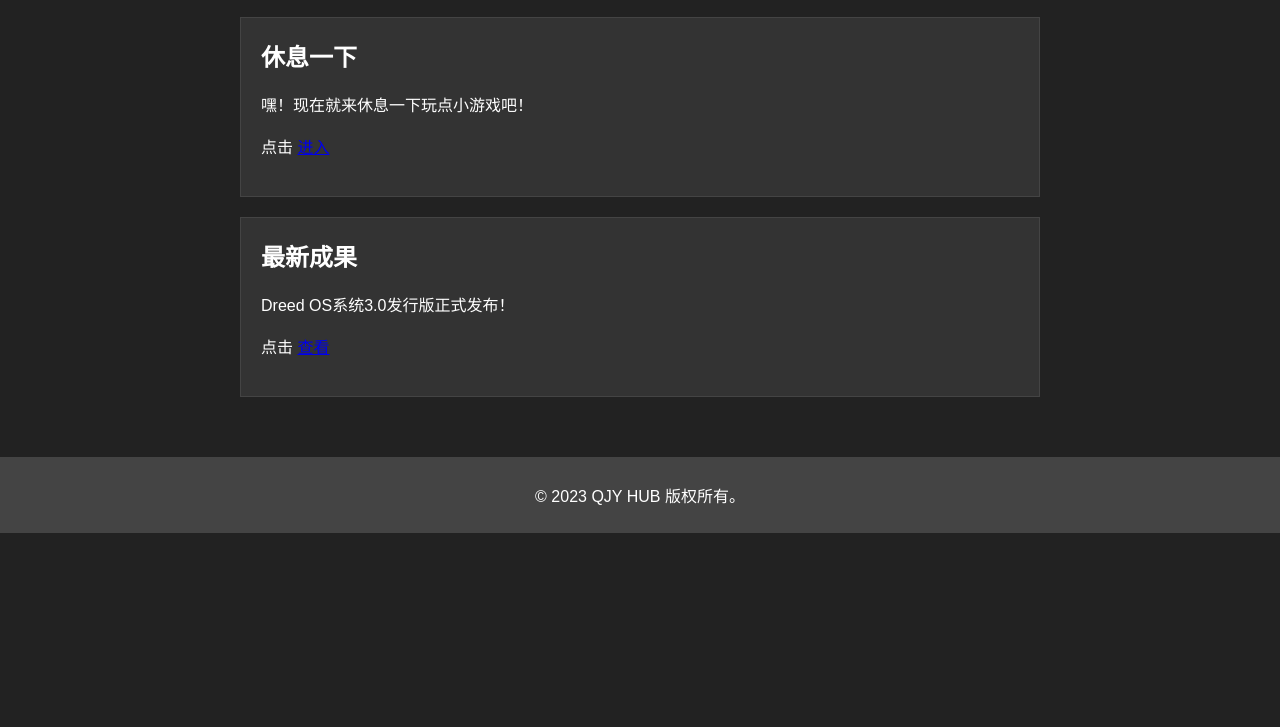
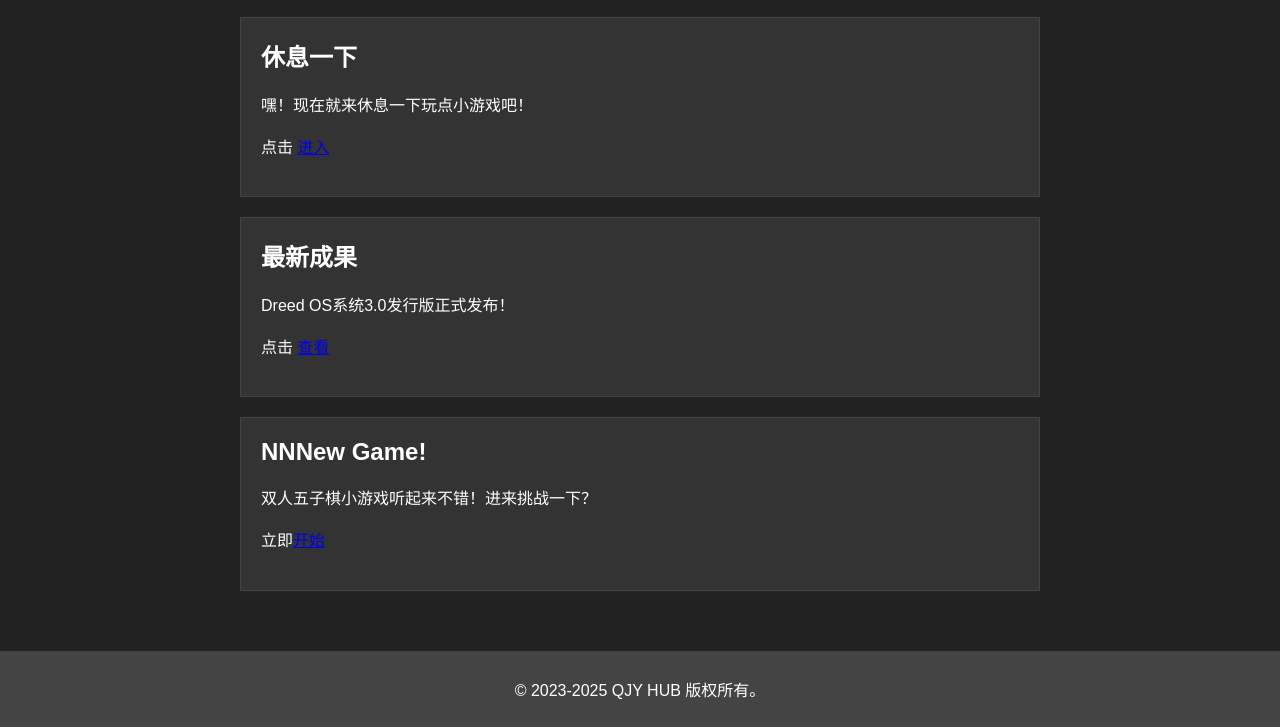
Before and after one commit to QJY7add6/qjy7add6.github.io, a plain HTML site: page index.html in a window 1280 px wide. Shown: the part 793-1520 px from the top of the page. Before the commit the page ends 1326 px from the top, so only its background shows below. Drawn offline with Linux system fonts and the light colour scheme.

Commit message:
index.html

```diff
--- a/index.html
+++ b/index.html
@@ -61,7 +61,7 @@
 <body>
     <header>
         <h1>欢迎来到QJY HUB</h1>
-        <p>QJY的个人博客</p>
+        <p>权嘉佑的个人博客</p>
     </header>
     <nav>
         <a href="#">首页</a>
@@ -96,9 +96,14 @@
             <p>Dreed OS系统3.0发行版正式发布！</p>
             <p>点击 <a href="advance.html">查看</a></p>
         </div>
+        <div class="post">
+            <h2>NNNew Game!</h2>
+            <p>双人五子棋小游戏听起来不错！进来挑战一下？</p>
+            <p>立即<a href="advance.html">开始</a></p>
+        </div>
     </div>
     <footer>
-        <p>&copy; 2023 QJY HUB 版权所有。</p>
+        <p>&copy; 2023-2025 QJY HUB 版权所有。</p>
     </footer>
 </body>
 </html>
```
